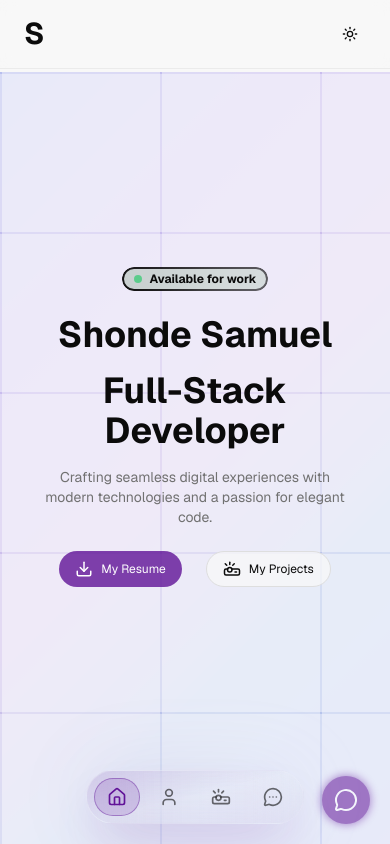
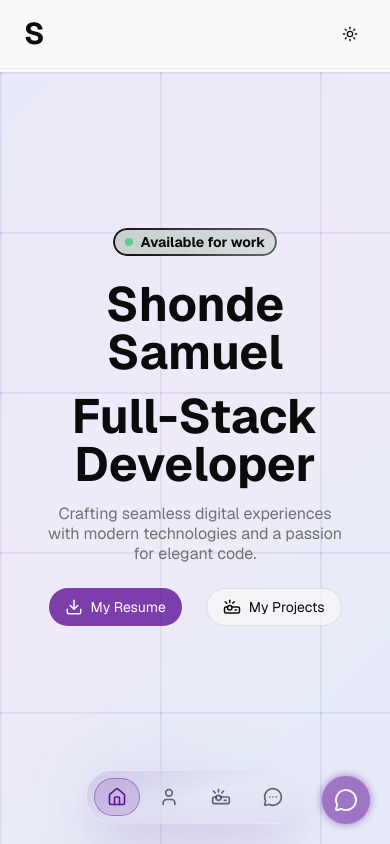
Before and after one commit to SAMCOM-07/samuel-portfolio-next, a Next.js app: page / in a window 390 px wide. Shown: the top 844 px of the page. Built offline with nearby package versions, Linux system fonts and the light colour scheme.

Commit message:
reverted Home.tsx UI

```diff
--- a/src/components/Home.tsx
+++ b/src/components/Home.tsx
@@ -56,21 +56,21 @@ const Home = () => {
             {/* Text */}
             <span className="z-40 flex items-center gap-2">
               <span className="block w-2 h-2 rounded-full bg-green-500 animate-pulse"></span>
-              <h3 className="font-bold text-xs sm:text-sm ">Available for work</h3>
+              <h3 className="font-bold text-sm">Available for work</h3>
             </span>
           </motion.div>
 
           {/* name and title */}
           <motion.h1
             variants={fadeUp}
-            className="font-bold text-4xl sm:text-5xl md:text-7xl mt-6"
+            className="font-bold text-5xl md:text-7xl mt-6"
           >
             Shonde Samuel
           </motion.h1>
 
           <motion.span
             variants={fadeUp}
-            className="font-bold text-4xl sm:text-5xl md:text-7xl mt-4"
+            className="font-bold text-5xl md:text-7xl mt-4"
           >
             Full-Stack Developer
           </motion.span>
@@ -78,7 +78,7 @@ const Home = () => {
           {/* description */}
           <motion.p
             variants={fadeUp}
-            className="text-muted-foreground text-sm sm:text-base max-w-sm leading-5 mt-4"
+            className="text-muted-foreground max-w-sm leading-5 mt-4"
           >
             Crafting seamless digital experiences with modern technologies and
             a passion for elegant code.
@@ -92,14 +92,14 @@ const Home = () => {
             <Link
               href={"Shonde-Samuel-Resume.pdf"}
               download
-              className="hover:-translate-y-1 transition-transform duration-500 px-4 py-2 bg-purpple/80 text-white rounded-full flex items-center gap-2 text-xs sm:text-sm"
+              className="hover:-translate-y-1 transition-transform duration-500 px-4 py-2 bg-purpple/80 text-white rounded-full flex items-center gap-2 text-sm"
             >
               <Download size={18} className="animate-bounce translate-y-1" />
               <span>My Resume</span>
             </Link>
             <Link
               href={"/projects"}
-              className="hover:-translate-y-1 transition-transform duration-500 px-4 py-2 bg-background/75 border border-border rounded-full flex items-center gap-2 text-xs sm:text-sm"
+              className="hover:-translate-y-1 transition-transform duration-500 px-4 py-2 bg-background/75 border border-border rounded-full flex items-center gap-2 text-sm"
             >
               <Projector size={18} />
               <span>My Projects</span>
```
